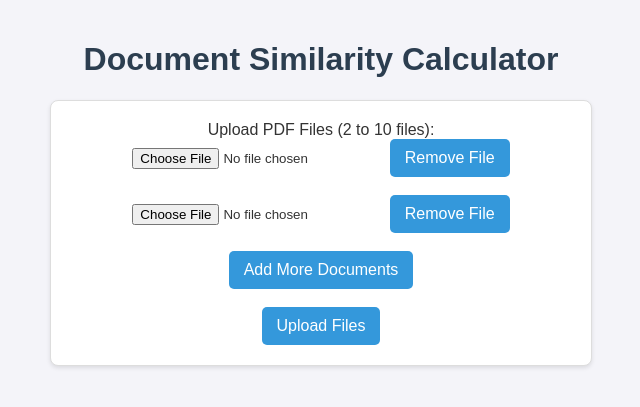
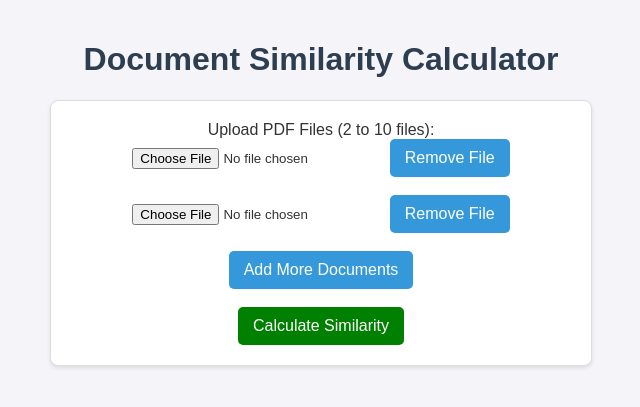
Before and after one commit to Lily-WangQian/Lily-WangQian-AzureWeb_Upload1, a Flask app: page / in a window 1280 px wide. Shown: the top 407 px of the page, without its empty margins (319-959 px from the left). Run offline with Flask 3, Linux system fonts and the light colour scheme.

Commit message:
Update index.html

```diff
--- a/templates/index.html
+++ b/templates/index.html
@@ -44,7 +44,7 @@
     <div class="container">
         <h1>Document Similarity Calculator</h1>
 
-        <form action="/upload" method="post" enctype="multipart/form-data" onsubmit="showLoading()">
+        <form action="/calculate" method="post" enctype="multipart/form-data" onsubmit="showLoading()">
             <div id="file-container">
                 <label>Upload PDF Files (2 to 10 files):</label><br>
 
@@ -56,21 +56,12 @@
             </div>
 
             <button type="button" onclick="addMoreFiles()">Add More Documents</button><br><br>
-            <button type="submit">Upload Files</button>
+            <button type="submit" style="background-color:green; color:white;">Calculate Similarity</button>
         </form>
 
         <div id="loading" style="display: none; text-align: center; margin-top: 20px;">
             <p>Processing... Please wait.</p>
         </div>
-
-        {% if uploaded_filenames %}
-        <form action="/calculate" method="post" onsubmit="showLoading()">
-            {% for file in uploaded_filenames %}
-            <input type="hidden" name="uploaded_files" value="{{ file }}">
-            {% endfor %}
-            <button type="submit" style="background-color:green; color:white;">Calculate Similarity</button>
-        </form>
-        {% endif %}
 
         {% if error %}
         <div style="color: red; text-align: center; margin-top: 20px;">
```
